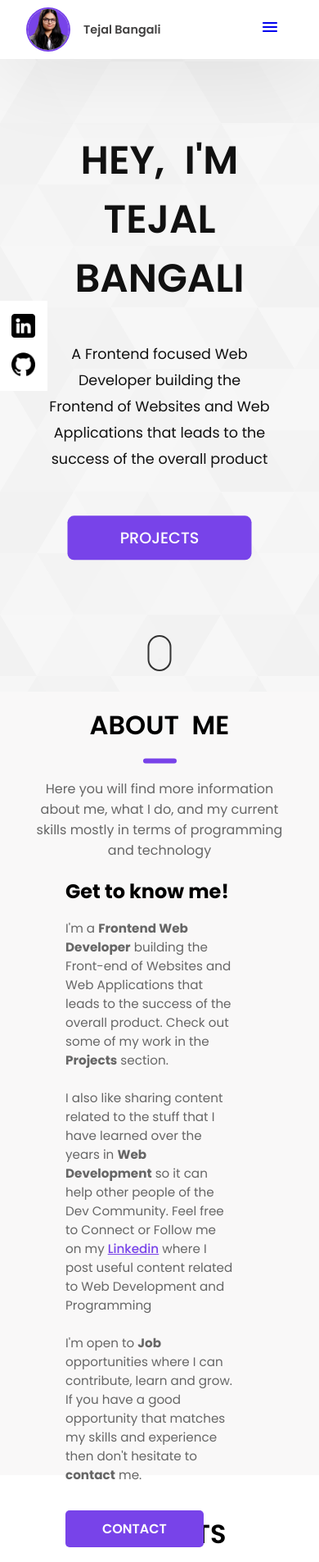
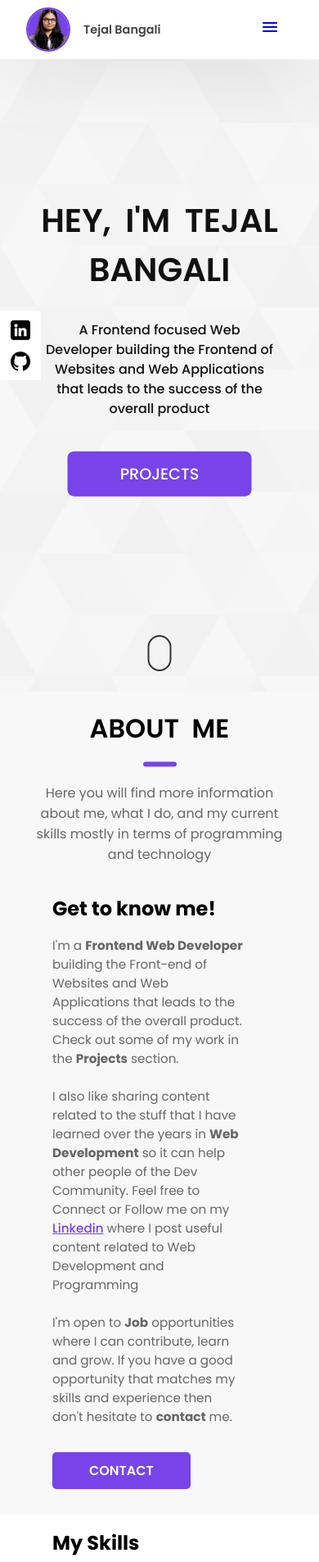
Before and after one commit to tejalbangali/Portfolio-Application, a React (Vite) app: page / in a window 390 px wide. Shown: the top 1906 px of the page at 82% size. Built offline with nearby package versions, Linux system fonts and the light colour scheme.

Commit message:
made responsive till 625px

```diff
--- a/src/components/AboutMe/AboutMe.module.css
+++ b/src/components/AboutMe/AboutMe.module.css
@@ -205,3 +205,40 @@
     border-radius: 5px;
   }
 }
+
+@media (width < 625px) {
+  .aboutMeContainer {
+    padding-bottom: 10rem;
+  }
+
+  .aboutMeSubContainer {
+    margin: 1rem 4rem;
+    display: block;
+    align-content: center;
+    position: absolute;
+    top: 23%;
+  }
+
+  .knowMeSection {
+    width: 90%;
+    padding-bottom: 3rem;
+  }
+
+  .skills {
+    width: auto;
+  }
+
+  .skills ul {
+    margin: 1rem 0;
+    display: flex;
+    flex-wrap: wrap;
+    gap: 0.8rem;
+    justify-content: left;
+  }
+
+  .skillsLi button {
+    padding: 4px 12px;
+    font-weight: 400;
+    border-radius: 5px;
+  }
+}
--- a/src/components/HeroSection/HeroSection.module.css
+++ b/src/components/HeroSection/HeroSection.module.css
@@ -80,3 +80,25 @@
     margin-top: 1.5rem;
   }
 }
+
+@media (width < 625px) {
+  .heroSection {
+    height: calc(100vh - 72px);
+  }
+
+  .heroSection .subHeroSection h1 {
+    font-weight: 600;
+    font-size: 2.5rem;
+    word-spacing: 0.5rem;
+    margin-bottom: 2rem;
+  }
+
+  .heroInfo > p {
+    font-weight: 500;
+    font-size: 1rem;
+    line-height: 1.5rem;
+    width: 80%;
+    align-items: center;
+    margin: 0 auto 1rem auto;
+  }
+}
--- a/src/components/Projects/Projects.module.css
+++ b/src/components/Projects/Projects.module.css
@@ -179,3 +179,22 @@
     margin: auto;
   }
 }
+
+@media (width < 625px) {
+  .projectAbout {
+    padding-bottom: 4rem;
+  }
+
+  .projectListImages > li {
+    display: block;
+    align-items: center;
+    padding-bottom: 5rem;
+    margin: 0 auto;
+  }
+
+  .projectListImages img {
+    max-width: 45rem;
+    display: block;
+    margin: auto;
+  }
+}
--- a/src/components/SideNavbar/SideNavbar.module.css
+++ b/src/components/SideNavbar/SideNavbar.module.css
@@ -53,6 +53,21 @@
   }
 }
 
+@media (width < 625px) {
+  .sideNavListLi a img {
+    width: 1.5rem;
+  }
+
+  .sideNavbar ul {
+    margin: 0.3rem 0.1rem;
+  }
+
+  .sideNavListLi {
+    padding: 0.4rem 0.4rem 0 0.4rem;
+    margin: 0 0.3rem;
+  }
+}
+
 /* .sideNavbar {
     display: none;
   } */
```
